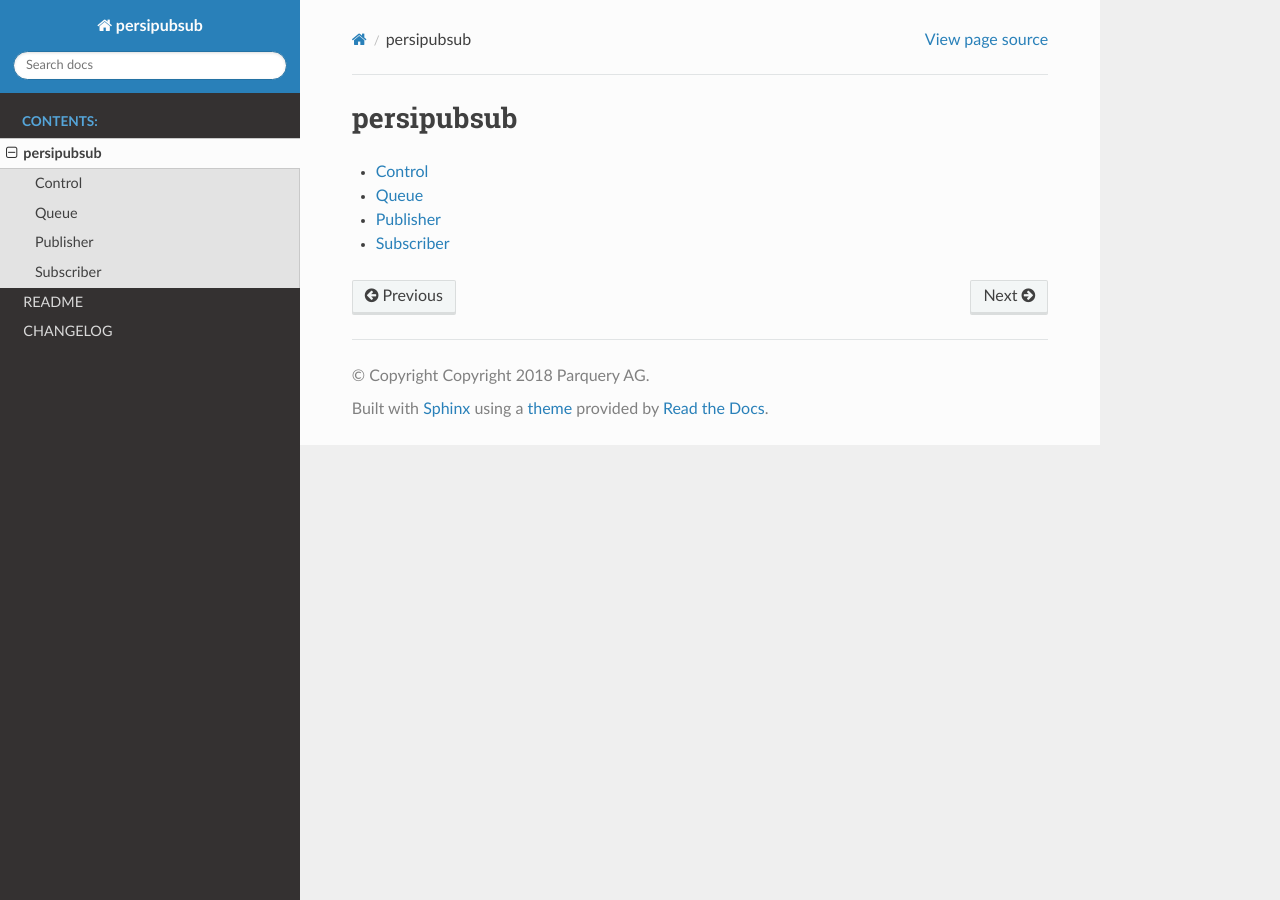
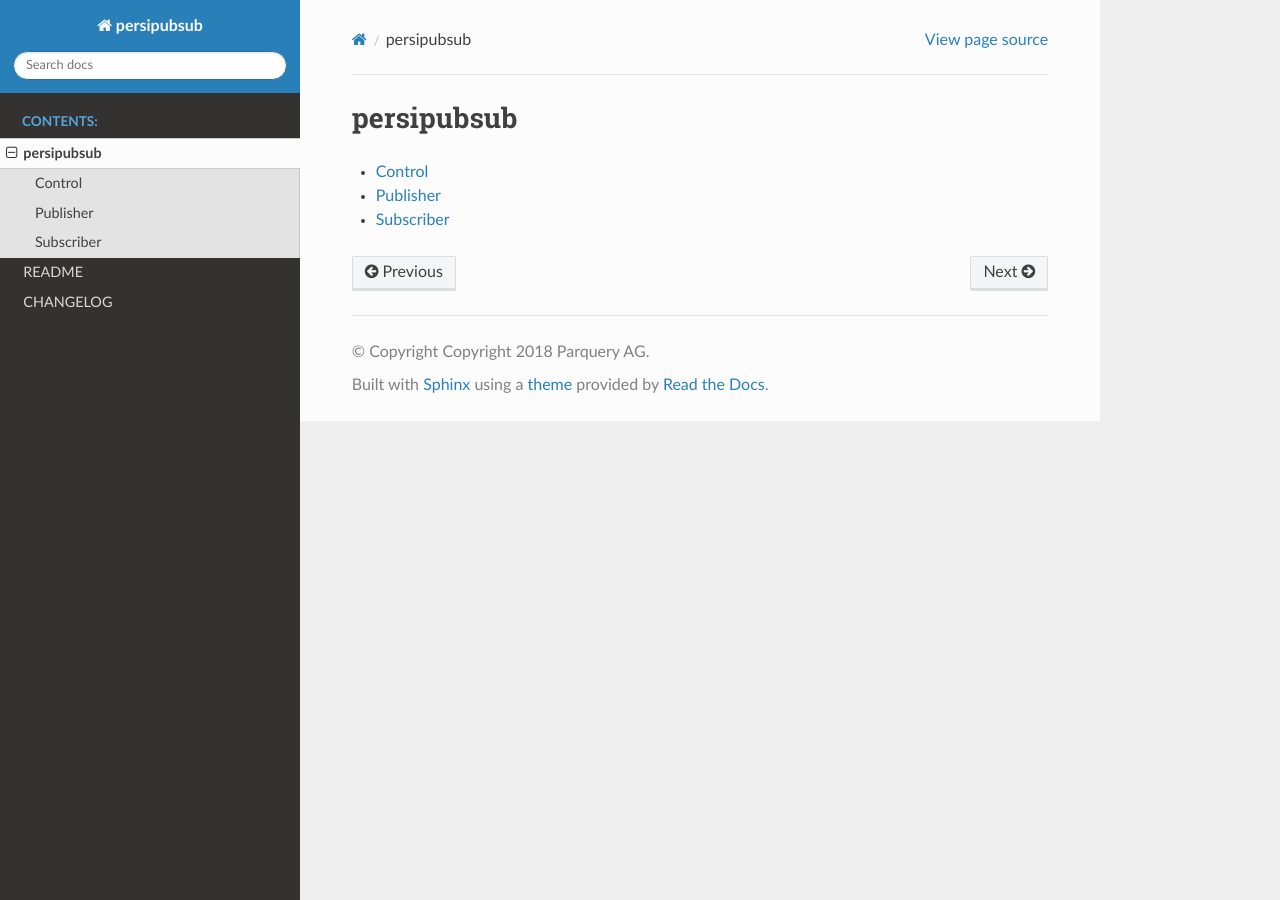
Before and after one commit to Parquery/persipubsub, a Sphinx documentation site: the page built from docs/source/persipubsub/index.rst, in a window 1280 px wide. Built offline with Sphinx 7.4.7 and the Read the Docs theme 2.0.0, drawn with Linux system fonts in a browser that asks for light colours.

Commit message:
remove private queues from docs

```diff
--- a/docs/source/persipubsub/index.rst
+++ b/docs/source/persipubsub/index.rst
@@ -5,6 +5,5 @@ persipubsub
 .. toctree::
 
     persipubsub.ctl
-    persipubsub.queue
     persipubsub.publisher
     persipubsub.subscriber
--- a/docs/source/persipubsub/persipubsub.queue.rst
+++ /dev/null
@@ -1,5 +0,0 @@
-Queue
-*****
-
-.. automodule:: persipubsub.queue
-    :members:
```
